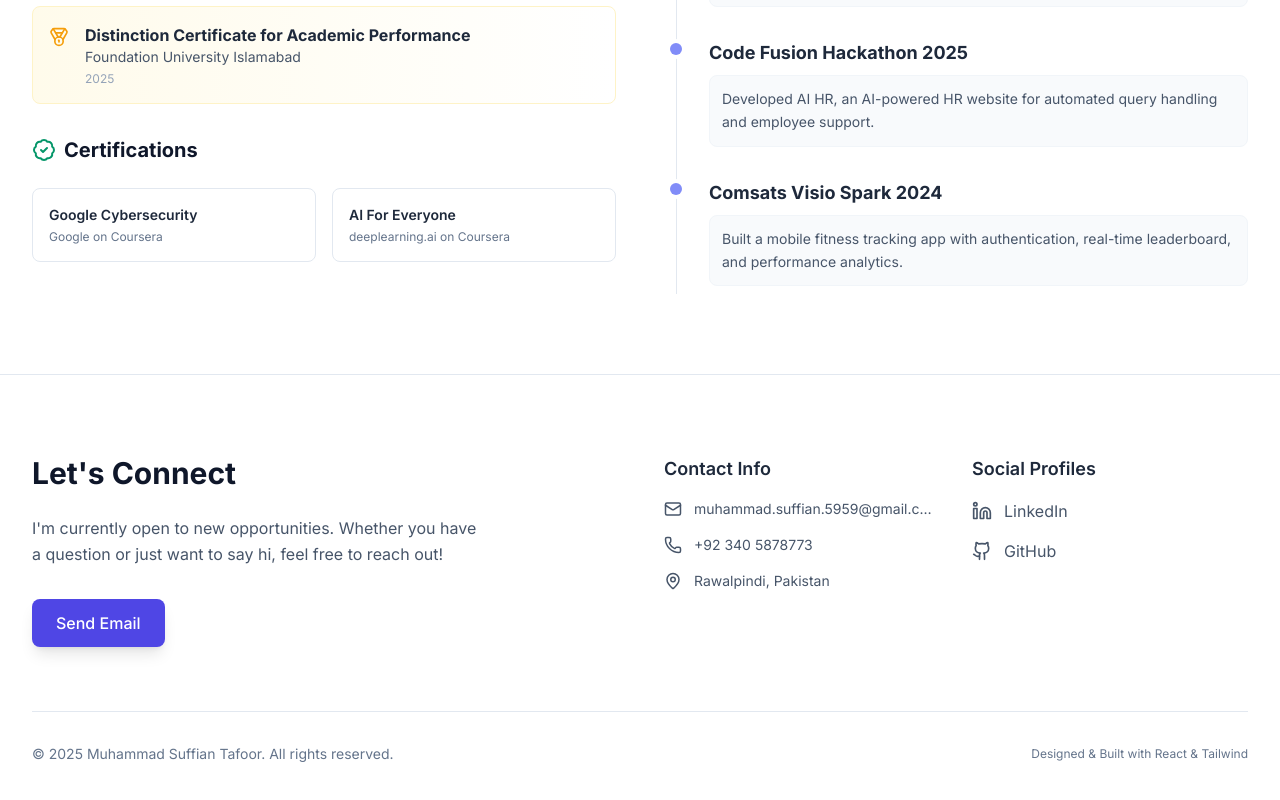
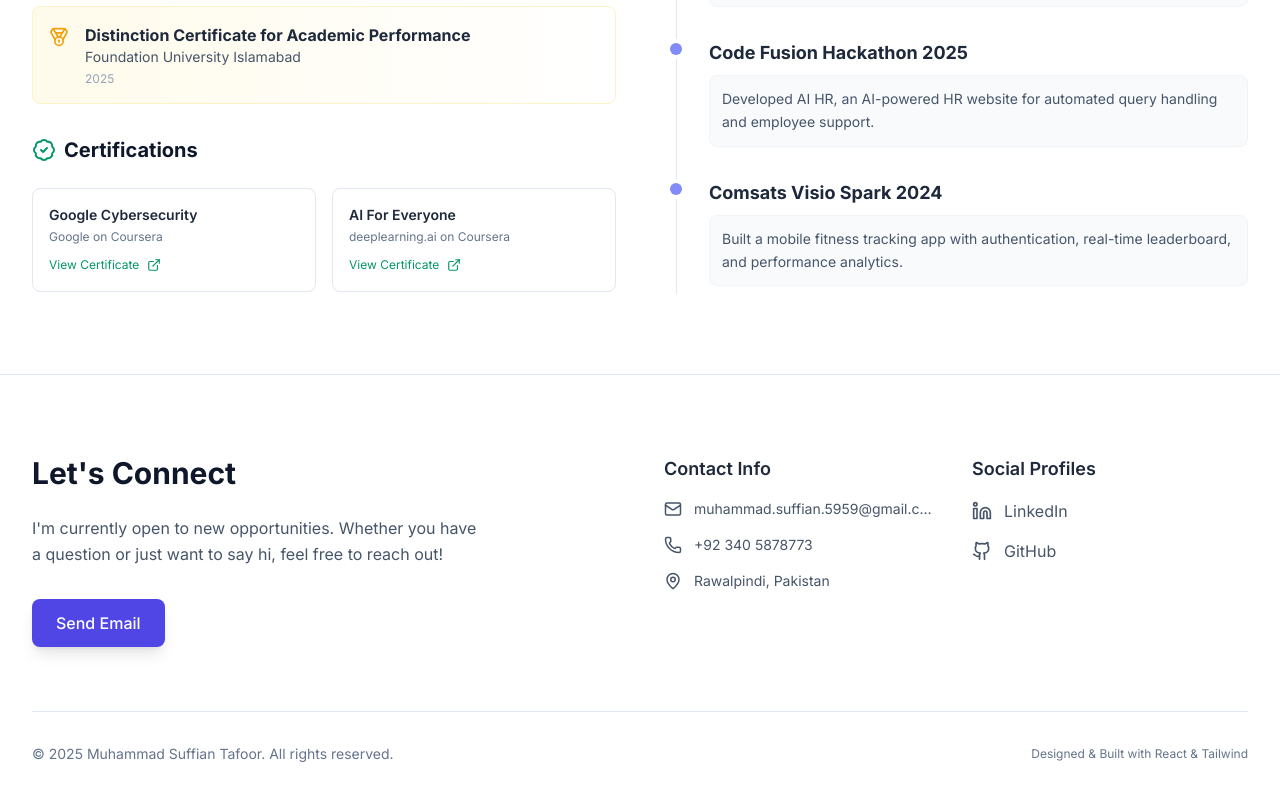
Before and after one commit to MuhammadSuffian/Portfolio-Website, a React (Vite) app: page / in a window 1280 px wide. Shown: the part 4620-5420 px from the top of the page. Built offline with nearby package versions, Linux system fonts and the light colour scheme.

Commit message:
Update AwardsAndHackathons.tsx

```diff
--- a/components/AwardsAndHackathons.tsx
+++ b/components/AwardsAndHackathons.tsx
@@ -1,7 +1,7 @@
 import React from 'react';
 import Section from './Section';
 import { AWARDS, HACKATHONS, CERTIFICATIONS } from '../constants';
-import { Trophy, Medal, Award, BadgeCheck } from 'lucide-react';
+import { Trophy, Medal, Award, BadgeCheck, ExternalLink } from 'lucide-react';
 
 const AwardsAndHackathons: React.FC = () => {
   return (
@@ -40,6 +40,17 @@ const AwardsAndHackathons: React.FC = () => {
                 <div key={idx} className="p-4 bg-white dark:bg-slate-800 border border-slate-200 dark:border-slate-700 rounded-lg hover:border-emerald-300 dark:hover:border-emerald-700 transition-colors">
                   <h4 className="font-semibold text-slate-800 dark:text-slate-200 text-sm">{cert.name}</h4>
                   <p className="text-xs text-slate-500 dark:text-slate-400 mt-1">{cert.issuer}</p>
+                  {cert.link && (
+                    <a
+                      href={cert.link}
+                      target="_blank"
+                      rel="noopener noreferrer"
+                      className="mt-3 inline-flex items-center gap-2 text-xs text-emerald-600 hover:underline"
+                    >
+                      View Certificate
+                      <ExternalLink size={14} />
+                    </a>
+                  )}
                 </div>
               ))}
             </div>
```
